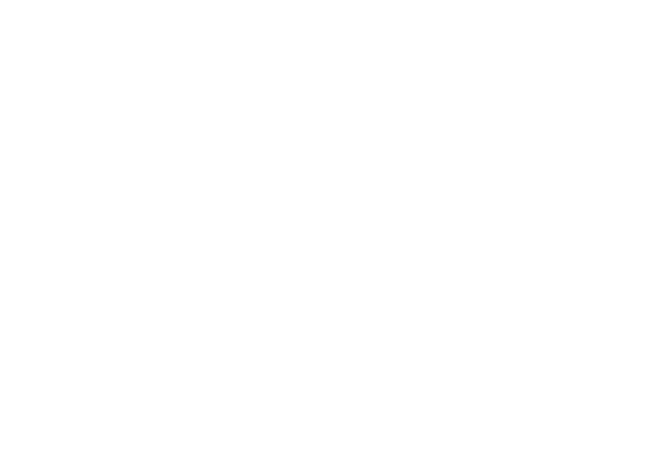
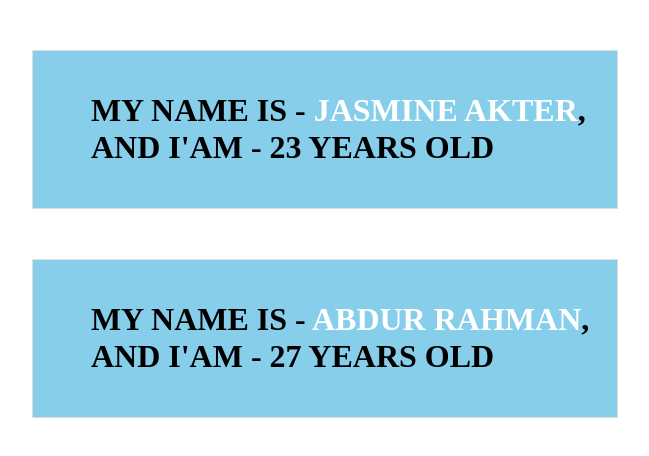
Before and after one commit to Jasmine3014/react-js-practice, a React (Create React App) app: page / in a window 1280 px wide. Shown: the top 456 px of the page, without its empty margins (330-979 px from the left). Built offline with nearby package versions, Linux system fonts and the light colour scheme.

Commit message:
Create profile component and Name,Age data pass dynamically by props into profile component

```diff
--- a/src/App.js
+++ b/src/App.js
@@ -1,7 +1,10 @@
+import Profile from "./component/profile";
+
 function App() {
   return (
     <div className="App">
-
+         <Profile name="Jasmine Akter" age="23" />
+         <Profile name="Abdur Rahman" age="27"/>
     </div>
   );
 }
--- /dev/null
+++ b/src/component/profile/index.jsx
@@ -0,0 +1,19 @@
+import React from "react";
+import './profile.style.css';
+
+
+class Profile extends React.Component {
+
+    render() {
+        // console.log(this.props.name);
+        return(
+            <div className='container'>
+                <h1 className='userName'>My name is - <span>{this.props.name}</span>, and i'am - {this.props.age} years old</h1>
+            </div>
+        );
+    }
+}
+
+
+
+export default Profile;
--- /dev/null
+++ b/src/component/profile/profile.style.css
@@ -0,0 +1,18 @@
+.container {
+    width: 40%;
+    min-height: 50px;
+    padding: 20px;
+    margin-left: 28%;
+    padding-left: 58px;
+    margin-top: 50px;
+    border: 1px solid #ddd;
+    background: skyblue;
+}
+.userName {
+    text-transform: uppercase;
+
+
+}
+span{
+    color: #fff ;
+}
```
